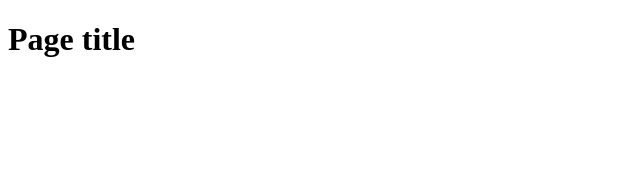
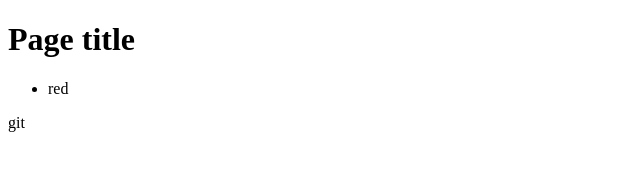
Before and after one commit to Luchnick112/my-project, a plain HTML site: page index.html in a window 1280 px wide. Shown: the full height of the page, 0-640 px from the left. Drawn offline with Linux system fonts and the light colour scheme.

Commit message:
Add list of colors

```diff
--- a/index.html
+++ b/index.html
@@ -7,5 +7,7 @@
 </head>
 <body>
   <h1>Page title</h1>
+  <ul><li>red</li></ul>git
+
 </body>
 </html>
```
